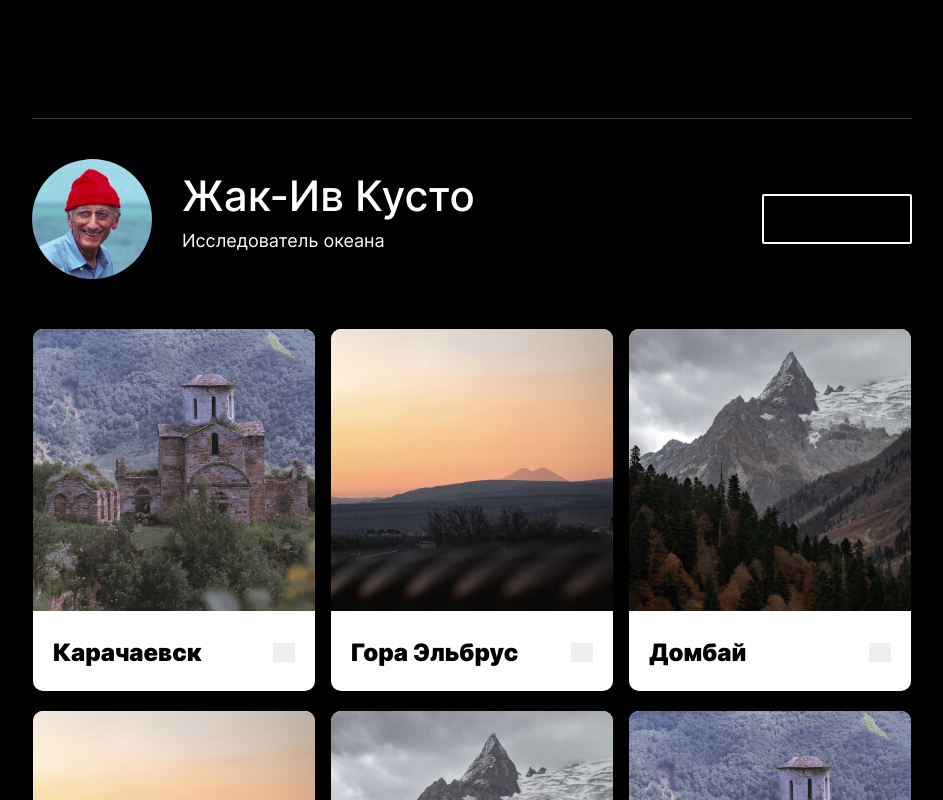
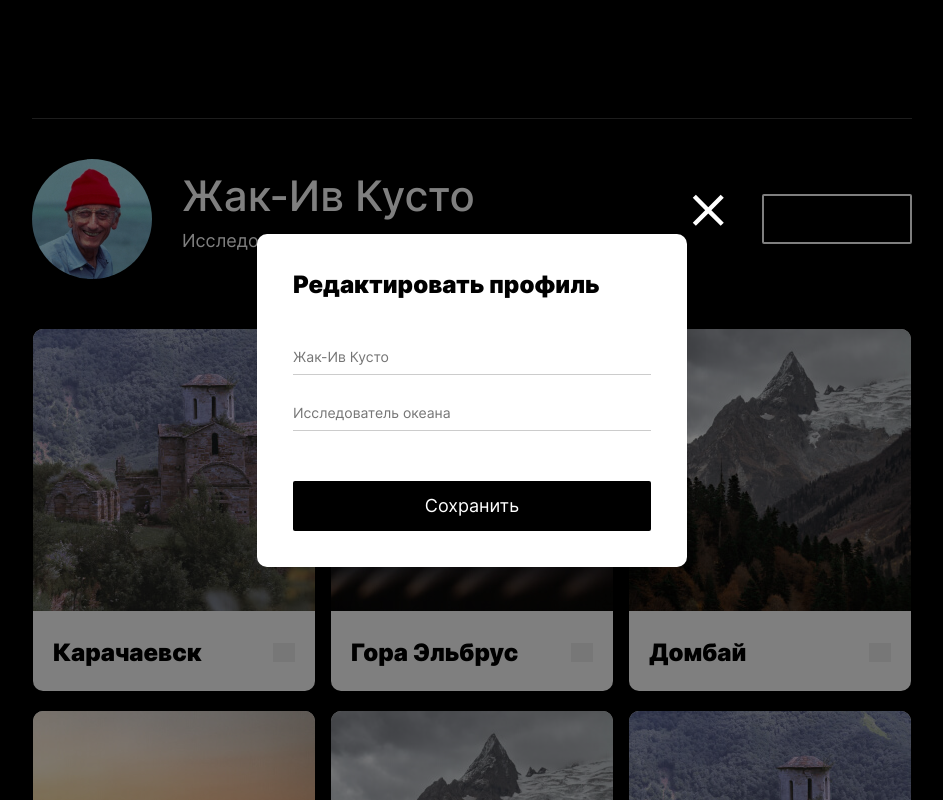
Before and after one commit to coolStory24/mesto-project-bootcamp, a plain HTML site: page index.html in a window 1280 px wide. Shown: the top 800 px of the page, without its empty margins (168-1111 px from the left). Drawn offline with Linux system fonts and the light colour scheme.

Commit message:
add form

```diff
--- a/index.html
+++ b/index.html
@@ -99,9 +99,10 @@
     <footer class="footer">
       <p class="footer__copy">&copy; 2024 Mesto Russia</p>
     </footer>
-    <div class="popup">
+    <div class="popup popup_opened">
       <div class="popup__container">
         <h2 class="popup__heading">Редактировать профиль</h2>
+        <form class="popup__form" name="edit-profile">
           <input class="popup__input" type="text" placeholder="Жак-Ив Кусто" />
           <input
             class="popup__input"
@@ -109,6 +110,7 @@
             placeholder="Исследователь океана"
           />
           <button type="submit" class="popup__button">Сохранить</button>
+        </form>
         <button type="button" class="popup__close"></button>
       </div>
     </div>
```
Lines whose indentation alone changed are shown as unchanged.
